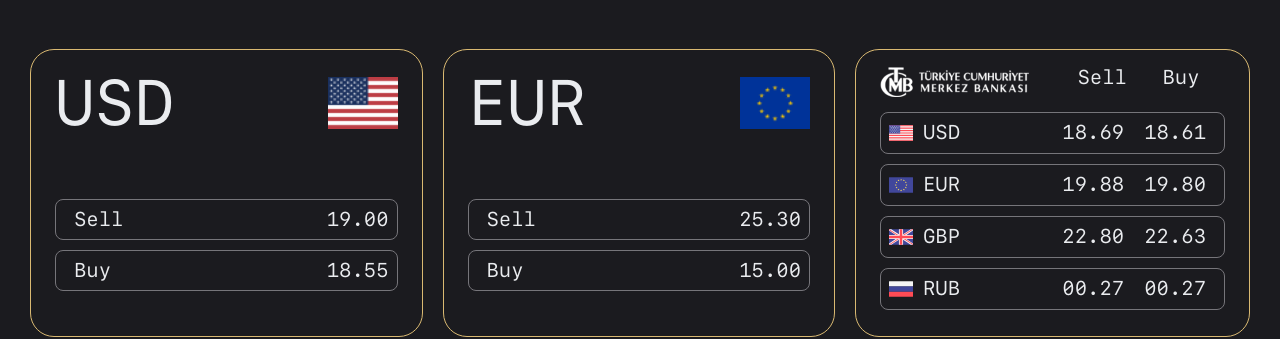
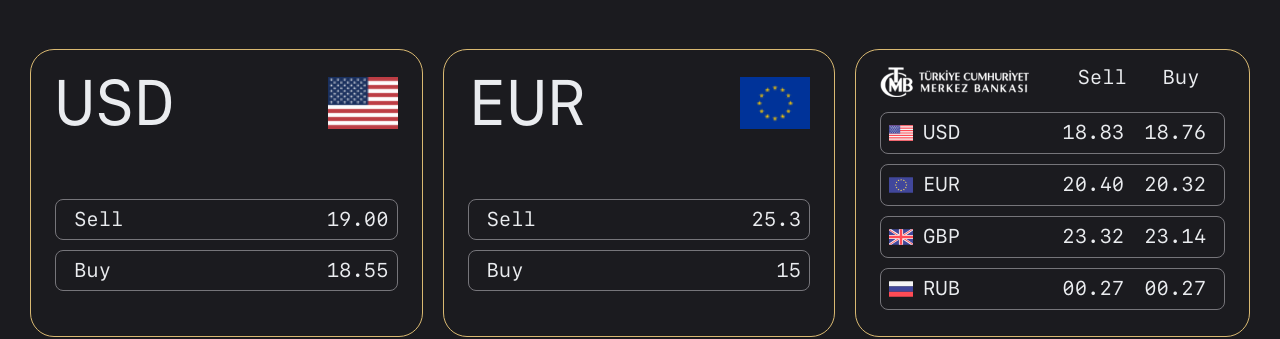
Before and after one commit to KirilushkinAleksandr/istanbul-crypto, a React (Create React App) app: page / in a window 1280 px wide. Shown: the part 2240-2579 px from the top of the page. Built offline with nearby package versions, Linux system fonts and the light colour scheme.

Commit message:
Update columns

```diff
--- a/src/common/cb-rates.json
+++ b/src/common/cb-rates.json
@@ -1,7 +1,7 @@
 {
   "TRY": { "sell": 1, "buy": 1 },
-  "USD": { "sell": 18.6883, "buy": 18.6137 },
-  "EUR": { "sell": 19.8769, "buy": 19.7976 },
-  "GBP": { "sell": 22.7987, "buy": 22.6306 },
-  "RUB": { "sell": 0.26952, "buy": 0.26604 }
+  "USD": { "sell": 18.8392, "buy": 18.764 },
+  "EUR": { "sell": 20.4091, "buy": 20.3276 },
+  "GBP": { "sell": 23.3202, "buy": 23.1483 },
+  "RUB": { "sell": 0.2737, "buy": 0.2737 }
 }
--- a/src/components/Currency.jsx
+++ b/src/components/Currency.jsx
@@ -40,7 +40,8 @@ function Currency() {
     if (key !== "TRY") {
       offRates.push({
         name: key,
-        ...cbRates[key],
+        sell: ((parseInt(cbRates[key].sell * 100)) / 100).toFixed(2),
+        buy: ((parseInt(cbRates[key].buy * 100)) / 100).toFixed(2),
       });
     }
   }
@@ -74,7 +75,7 @@ function Currency() {
     <section className="content__section content__section_coins flex flex-column flex-align-center">
       <div className="content__title">{t("home-page.currencies-title")}</div>
       { isOpen ? <List /> : <PreView /> }
-      <div className="content__text content-transform content__text_fix-width flex flex-between">
+      <div className="content__text currency content-transform content__text_fix-width flex flex-between">
         <div className="content__block_bordered">
           <div className="content__block_header flex flex-between">
             <div className="content__block_title">USD</div>
@@ -86,7 +87,7 @@ function Currency() {
                 {t("exchange.sell")}
               </div>
               <div>
-                {Number(customRates[0].sell).toFixed(2)}
+                {customRates[0].sell}
               </div>
             </div>
             <div className="flex content__text_full-width content__block_line flex-between">
@@ -94,7 +95,7 @@ function Currency() {
                 {t("exchange.buy")}
               </div>
               <div>
-                {Number(customRates[0].buy).toFixed(2)}
+                {customRates[0].buy}
               </div>
             </div>
           </div>
@@ -110,7 +111,7 @@ function Currency() {
                 {t("exchange.sell")}
               </div>
               <div>
-                {Number(customRates[1].sell).toFixed(2)}
+                {customRates[1].sell}
               </div>
             </div>
             <div className="flex content__text_full-width content__block_line flex-between">
@@ -118,7 +119,7 @@ function Currency() {
                 {t("exchange.buy")}
               </div>
               <div>
-                {Number(customRates[1].buy).toFixed(2)}
+                {customRates[1].buy}
               </div>
             </div>
           </div>
@@ -147,10 +148,10 @@ function Currency() {
                 </div>
               </div>
               <div className="content__text flex-grow-1">
-                {Number(item.sell).toFixed(2).toString().length === 5 ? Number(item.sell).toFixed(2) : '0' + Number(item.sell).toFixed(2)}
+                {item.sell.toString().length === 5 ? item.sell : '0' + item.sell}
               </div>
               <div className="content__text flex-grow-1">
-                {Number(item.buy).toFixed(2).toString().length === 5 ? Number(item.buy).toFixed(2) : '0' + Number(item.buy).toFixed(2)}
+                {item.buy.toString().length === 5 ? item.buy : '0' + item.buy}
               </div>
             </div>
           ))}
--- a/src/styles/content.css
+++ b/src/styles/content.css
@@ -391,6 +391,14 @@
   margin-bottom: 100px;
 }
 
+@media screen and (max-width: 1025px) {
+  .currency {
+    display: flex;
+    flex-direction: column;
+    align-items: center;
+  }
+}
+
 @media screen and (max-width: 768px) {
   .currency__btn-margin {
     margin: auto;
@@ -420,7 +428,6 @@
   }
 
   .content__block_third {
-    width: 100%;
     font-size: 20px;
   }
 
```
